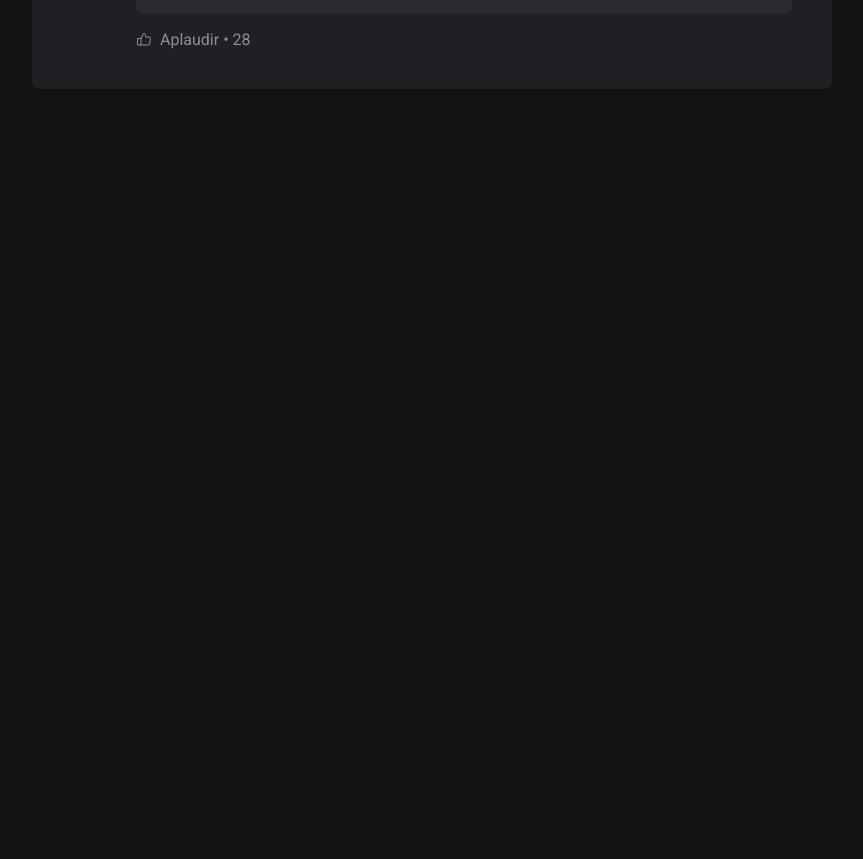
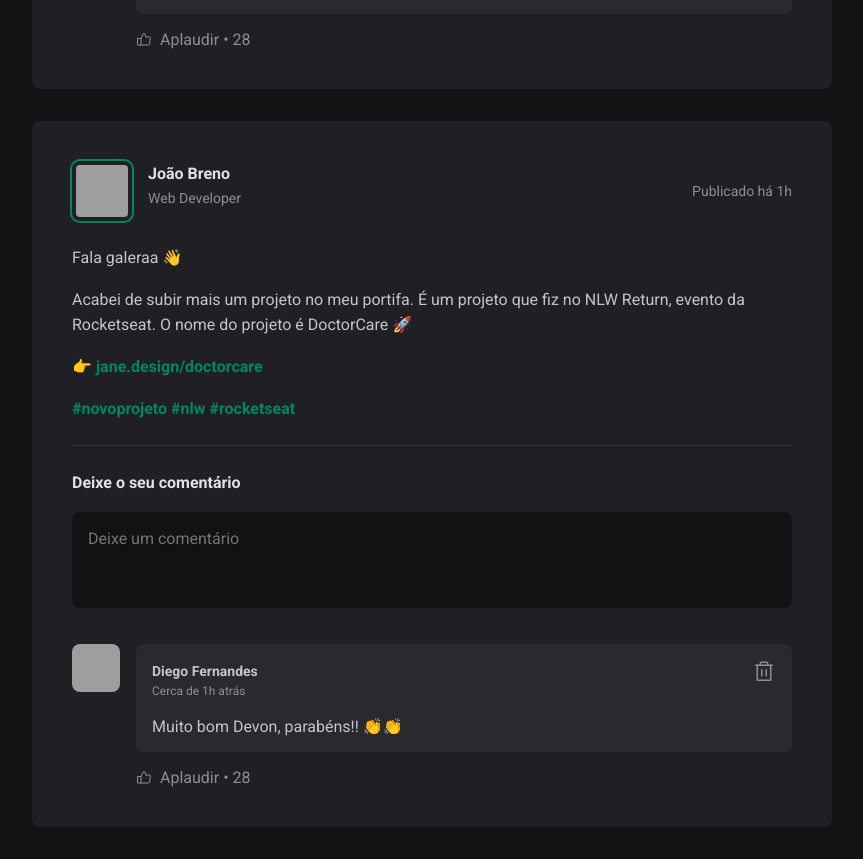
Before and after one commit to J-Breno/reactJs_rocketseat, a React (Vite) app in the folder projetos/01-fundamentos-reactJs/: page / in a window 1280 px wide. Shown: the part 729-1588 px from the top of the page, without its empty margins (352-1215 px from the left). Before the commit the page ends 850 px from the top, so only its background shows below. Built offline with nearby package versions, Linux system fonts and the light colour scheme; grey boxes are pictures that could not be loaded.

Commit message:
Iterando no JSX

```diff
--- a/projetos/01-fundamentos-reactJs/src/App.jsx
+++ b/projetos/01-fundamentos-reactJs/src/App.jsx
@@ -3,6 +3,45 @@ import styles from "./App.module.css";
 import { Header } from "./components/Header";
 import { Sidebar } from "./components/Sidebar";
 import { Post } from "./components/Post";
+
+const posts = [
+  {
+    id: 1,
+    author: {
+      avatarUrl: "https://github.com/j-breno.png",
+      name: "João Breno",
+      role: "Web Developer",
+    },
+    content: [
+      { type: "paragraph", content: "Fala galeraa 👋" },
+      {
+        type: "paragraph",
+        content:
+          "Acabei de subir mais um projeto no meu portifa. É um projeto que fiz no NLW Return, evento da Rocketseat. O nome do projeto é DoctorCare 🚀",
+      },
+      { type: "link", content: "👉 jane.design/doctorcare" },
+    ],
+    publisehdAt: new Date("2025-07-20 03:43:15"),
+  },
+  {
+    id: 2,
+    author: {
+      avatarUrl: "https://github.com/j-breno.png",
+      name: "Souza Melo",
+      role: "DevOps",
+    },
+    content: [
+      { type: "paragraph", content: "Fala galeraa 👋" },
+      {
+        type: "paragraph",
+        content:
+          "Acabei de subir mais um projeto no meu portifa. É um projeto que fiz no NLW Return, evento da Rocketseat. O nome do projeto é DoctorCare 🚀",
+      },
+      { type: "link", content: "👉 jane.design/doctorcare" },
+    ],
+    publisehdAt: new Date("2025-07-22 03:43:15"),
+  },
+];
 
 function App() {
   return (
@@ -11,7 +50,14 @@ function App() {
       <div className={styles.wrapper}>
         <Sidebar />
         <main>
-          <Post />
+          {posts.map((post) => (
+            <Post
+              key={post.id}
+              author={post.author}
+              content={post.content}
+              publisehdAt={post.publisehdAt}
+            />
+          ))}
         </main>
       </div>
     </>
```
